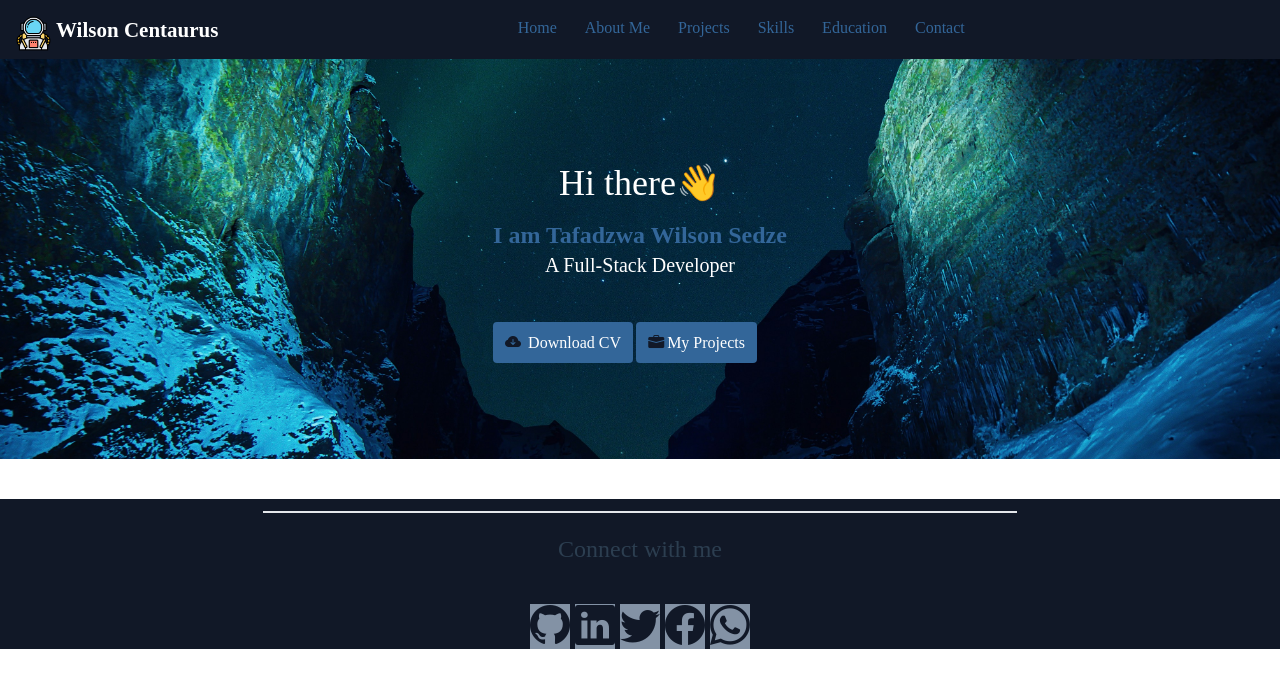
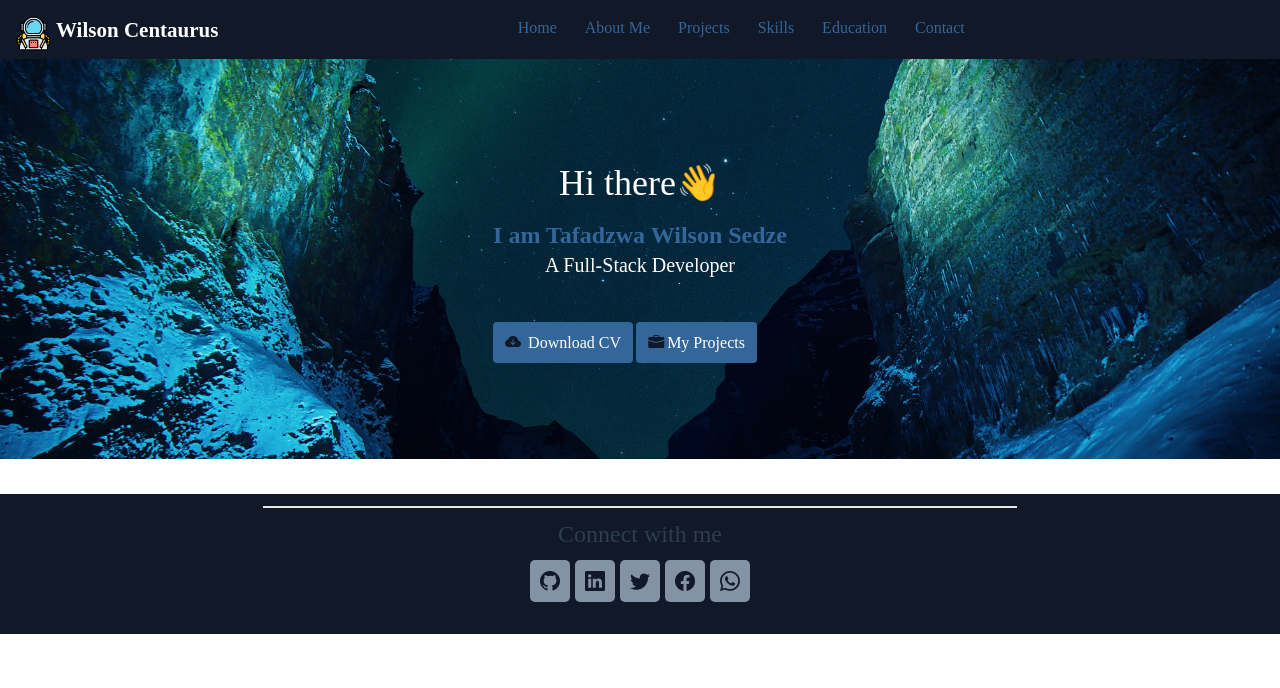
Before and after one commit to wilson3centaurus/my-personal-portfolio, a Svelte app: page / in a window 1280 px wide. Shown: the top 688 px of the page. Built offline with nearby package versions, Linux system fonts and the light colour scheme; a web font is replaced by a local one.

Commit message:
update App.svelte and Home.svelte

```diff
--- a/src/App.svelte
+++ b/src/App.svelte
@@ -28,8 +28,8 @@
     <style>
       footer {
         background-color: #111827;
-        height: 150px;
-        margin-top: 40px
+        height: 140px;
+        margin-top: 35px
       }
       .line {
       }
@@ -47,15 +47,18 @@
       }
       .text {
         color: #2c3e50;
+        margin-top: -10px;
       }
       .icons {
-        margin-top: 10px;
+        margin-top: -16px;
         font-size: 20px;
       }
       .icon {
         background-color: #8392a5;
         color: #111827;
-        font-size: 40px;
+        font-size: 20px;
+        padding: 10px;
+        border-radius: 5px;
       }
       .icon:hover {
         color: whitesmoke;
--- a/src/components/Home.svelte
+++ b/src/components/Home.svelte
@@ -34,7 +34,7 @@
   }
 </style>
 
-<div class="background-container px-[20%] text-center py-8 container">
+<div class="background-container px-[20%] text-center container">
   <div class="">
     <div class="">
       <h1 class="mb-4 text-center text-4xl home-text">
```
